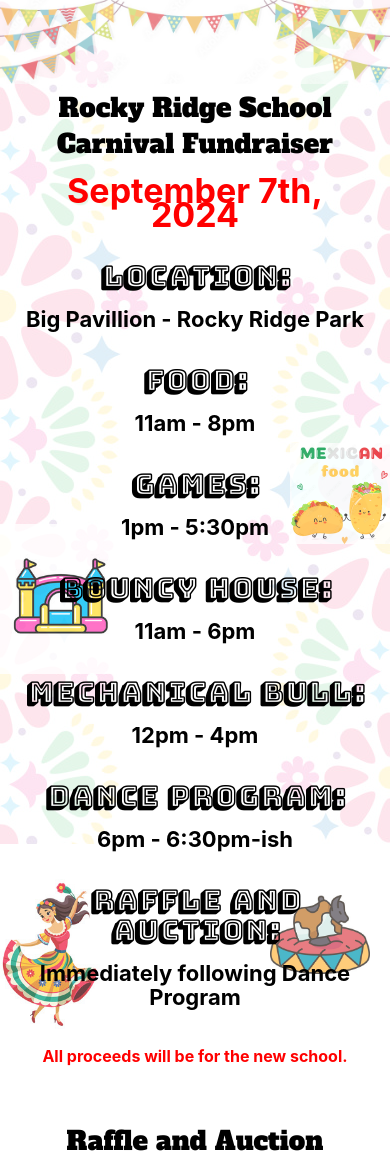
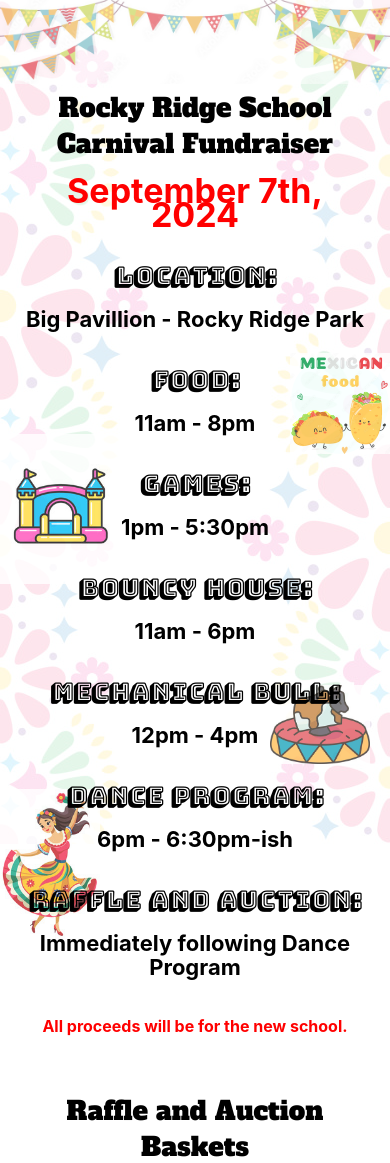
Before and after one commit to fpalacios10/rrfundraiser, a React (Create React App) app: page / in a window 390 px wide. Shown: the top 1163 px of the page. Built offline with nearby package versions, Linux system fonts and the light colour scheme; a web font is replaced by a local one.

Commit message:
mobile styles

```diff
--- a/src/App.css
+++ b/src/App.css
@@ -137,20 +137,23 @@ h5 {
     right: 55px;
 }
 @media screen and (max-width: 930px) {
+    h2 span {
+        font-size: 24px;
+    }
     .icon {
         width: 100px !important;
     }
 
     #female-dancer {
         left: 0;
-        bottom: 225px;
+        bottom: 285px;
     }
     #mechanical-bull {
-        bottom: 280px;
+        bottom: 460px;
         right: 20px;
     }
     #jumping-castle {
-        bottom: 580px;
+        bottom: 640px;
         width: 150px !important;
         object-fit: cover;
         object-position: right;
@@ -159,7 +162,7 @@ h5 {
     }
     #food {
         width: 150px;
-        bottom: 710px;
+        bottom: 770px;
         right: 0;
     }
 }
```
